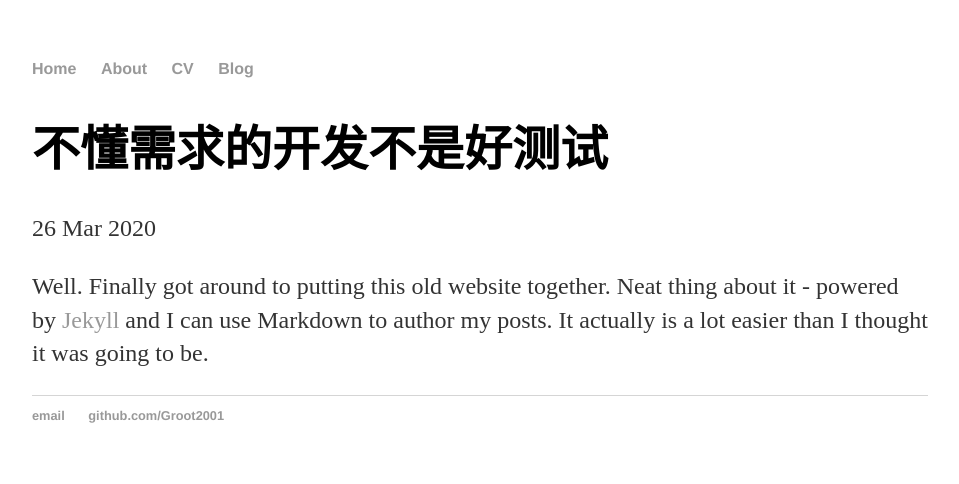
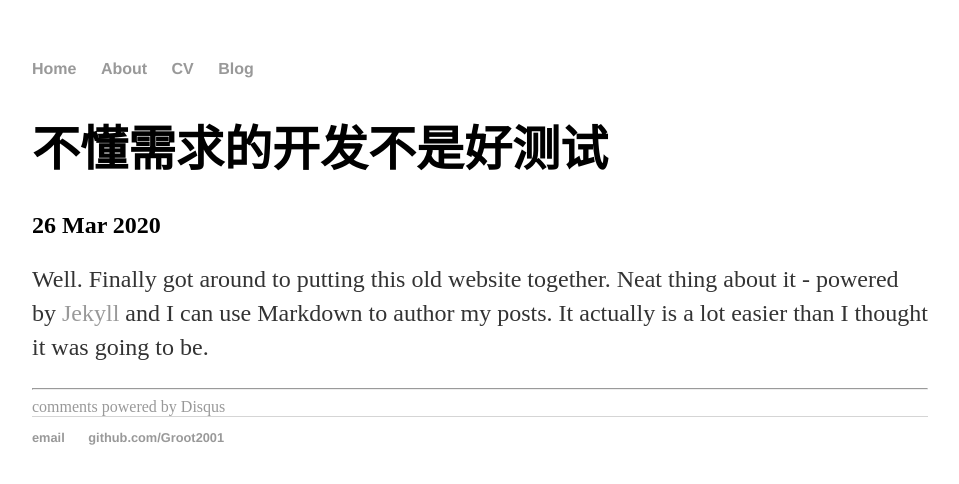
Before and after one commit to Groot2001/groot2001.github.io, a Jekyll site: the page built from _posts/2020-03-25-yang-site-launched.md, in a window 1280 px wide. Shown: the top 484 px of the page, without its empty margins (160-1119 px from the left). Built offline with Jekyll 4.4.1, drawn with Linux system fonts in a browser that asks for light colours; comment, search, counter and statistics services are not loaded.

Commit message:
Update post.html
增加评论功能

```diff
--- a/_layouts/post.html
+++ b/_layouts/post.html
@@ -1,9 +1,31 @@
 ---
 layout: default
+notes: active
 ---
-<h1>{{ page.title }}</h1>
-<p class="meta">{{ page.date | date_to_string }}</p>
 
-<div class="post">
-  {{ content }}
-</div>
+<div class="notes">
+		<div class="note single">
+			<h1 class="title">{{ page.title }}</h1>
+
+			<h2 class="date">
+        <info datetime="{{ page.date }}">
+				  {{ page.date | date_to_string }} {% if page.author %} by {{ page.author }} {% endif %}
+			  </info>
+      </h2>
+			<!-- Post content -->
+			<div class="notebody">
+				{{ content }}
+			</div>
+			<!-- Post info -->
+			<div class="noteinfo">
+			<!-- include some categories and tags maybe? -->
+			</div>
+
+			<hr>
+
+			<!-- Post comments -->
+			<div class="notecomments">
+				{% include disqus.html %}
+			</div>
+		</div><!-- / .note .single -->
+</div><!-- /.notes -->
```
